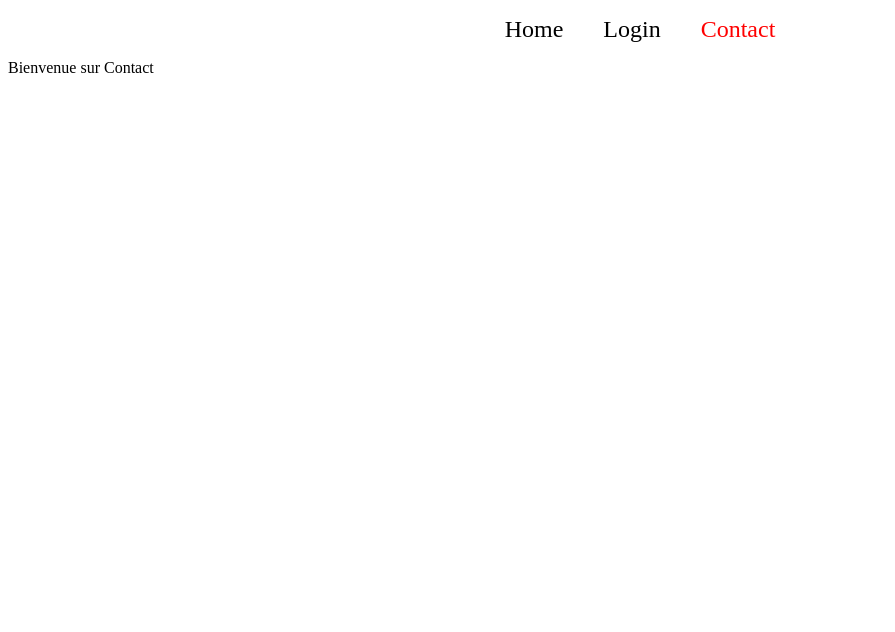
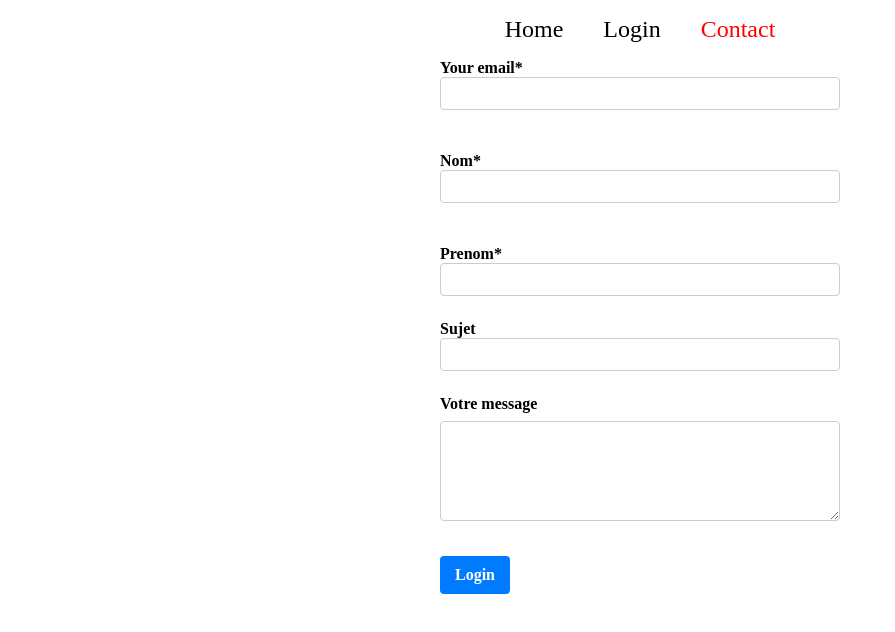
Before and after one commit to CorentinCoulet/p-tisserie, a React (Vite) app in the folder front/: page /contact in a window 1280 px wide. Shown: the top 632 px of the page, without its empty margins (0-895 px from the left). Built offline with nearby package versions, Linux system fonts and the light colour scheme.

Commit message:
ajout d'un onglet contact complet non fonctionnel

```diff
--- a/front/src/pages/contact.jsx
+++ b/front/src/pages/contact.jsx
@@ -1,6 +1,48 @@
+import '../styles/contact.scss';
+
 const Contact = () => {
     return (
-        <div> Bienvenue sur Contact </div>
+        <form className="contact">
+            <label>
+                Your email*
+                <input
+                type="email"
+                name="email"
+                required
+            />
+            </label>
+            <br />
+            <label>
+                Nom*
+                <input
+                type="text"
+                name="name"
+                required
+                />
+            </label>
+            <br />
+            <label>
+                Prenom*
+                <input
+                type="text"
+                name="surname"
+                required
+                />
+            </label>
+            <label>
+                Sujet
+                <input
+                type="text"
+                name="message"
+                required
+                />
+            </label>
+            <label>
+                Votre message
+            </label>
+            <textarea />
+            <button type="submit">Login</button>
+        </form>
     )
 }
 
--- /dev/null
+++ b/front/src/styles/contact.scss
@@ -0,0 +1,39 @@
+.contact {
+    max-width: 400px;
+    margin: 0 auto;
+
+    label {
+      display: block;
+      margin-bottom: 8px;
+      font-weight: bold;
+    }
+
+    input,
+    textarea {
+      width: 100%;
+      padding: 8px;
+      margin-bottom: 16px;
+      border: 1px solid #ccc;
+      border-radius: 4px;
+      box-sizing: border-box;
+    }
+
+    textarea {
+      height: 100px;
+      resize: vertical;
+    }
+
+    button {
+      background-color: #007bff;
+      color: #fff;
+      padding: 10px 15px;
+      border: none;
+      border-radius: 4px;
+      cursor: pointer;
+      font-size: 16px;
+    }
+
+    button:hover {
+      background-color: #0056b3;
+    }
+}
```
